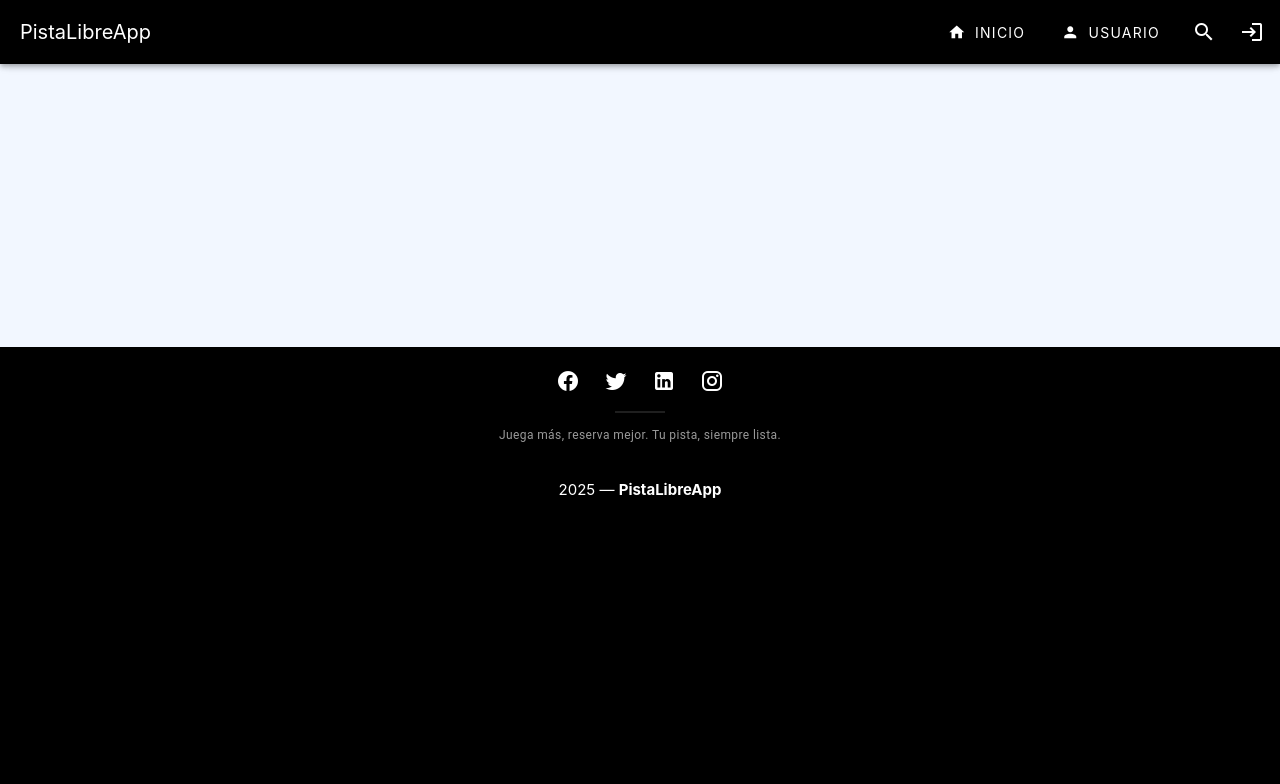
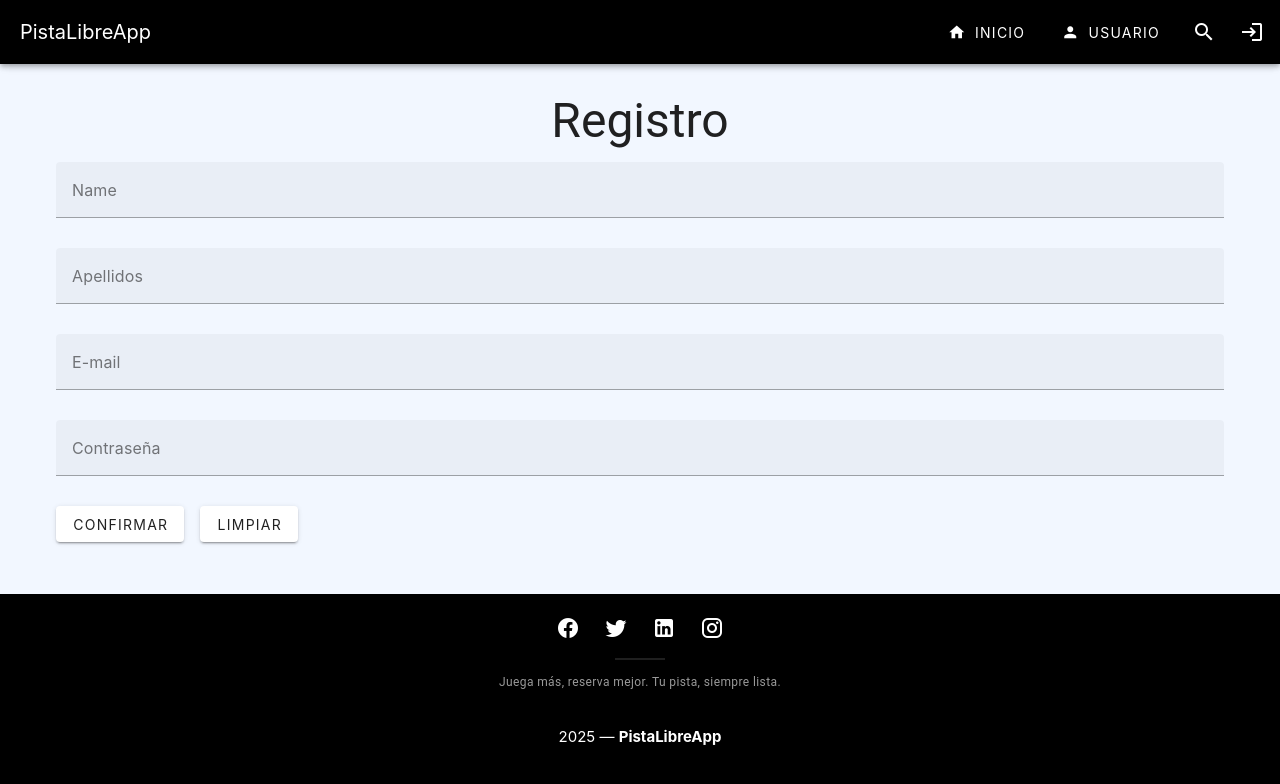
Before and after one commit to ceemeese/pistaLibre, a Vue app in the folder frontend/: page /register in a window 1280 px wide. Shown: the top 784 px of the page. Built offline with nearby package versions, Linux system fonts and the light colour scheme; the HTML template or start-up script is replaced by a standard one; what v-calendar would draw is missing.

Commit message:
Vista de registro con formulario y validaciones required

```diff
--- a/frontend/package.json
+++ b/frontend/package.json
@@ -16,6 +16,8 @@
   },
   "dependencies": {
     "@popperjs/core": "^2.11.8",
+    "@vuelidate/core": "^2.0.3",
+    "@vuelidate/validators": "^2.0.4",
     "@vuepic/vue-datepicker": "^11.0.2",
     "pinia": "^3.0.1",
     "v-calendar": "^3.1.2",
--- /dev/null
+++ b/frontend/src/components/AppRegisterForm.vue
@@ -0,0 +1,107 @@
+<template>
+    <v-container >
+        <h1 class="text-h5 text-md-h3 mb-4 text-center mt-4">Registro</h1>
+        <form>
+        <v-text-field
+            v-model="state.name"
+            :counter="10"
+            :error-messages="v$.name.$errors.map(e => String(e.$message))"
+            label="Name"
+            required
+            @blur="v$.name.$touch"
+            @input="v$.name.$touch"
+            class="mb-2"
+        ></v-text-field>
+
+        <v-text-field
+            v-model="state.surname"
+            :error-messages="v$.surname.$errors.map(e => String(e.$message))"
+            label="Apellidos"
+            required
+            @blur="v$.email.$touch"
+            @input="v$.email.$touch"
+            class="mb-2"
+        ></v-text-field>
+
+        <v-text-field
+            v-model="state.email"
+            :error-messages="v$.email.$errors.map(e => String(e.$message))"
+            label="E-mail"
+            required
+            @blur="v$.email.$touch"
+            @input="v$.email.$touch"
+            class="mb-2"
+        ></v-text-field>
+
+        <v-text-field
+            v-model="state.password"
+            :error-messages="v$.password.$errors.map(e => String(e.$message))"
+            label="Contraseña"
+            required
+            @blur="v$.email.$touch"
+            @input="v$.email.$touch"
+            class="mb-2"
+        ></v-text-field>
+
+
+        <v-btn
+            class="me-4"
+            @click="v$.$validate"
+        >
+            Confirmar
+        </v-btn>
+        <v-btn @click="clear">
+            Limpiar
+        </v-btn>
+        </form>
+    </v-container>
+  </template>
+
+<script setup lang="ts">
+  import { reactive } from 'vue'
+  import { useVuelidate } from '@vuelidate/core'
+  import { email, required } from '@vuelidate/validators'
+
+    interface State {
+        name: string;
+        surname: string;
+        email: string;
+        password: string;
+    }
+
+
+    const initialState: State = {
+        name: '',
+        surname: '',
+        email: '',
+        password: ''
+    }
+
+    //Variable reactiva
+    const state = reactive<State>({
+        ...initialState,
+    })
+
+
+    const rules = {
+        name: { required },
+        surname: { required },
+        email: { required, email },
+        password: { required },
+    }
+
+    const v$ = useVuelidate(rules, state)
+
+    function clear () {
+        v$.value.$reset()
+
+        for (const [key, value] of Object.entries(initialState) as [keyof State, string][]) {
+            state[key] = value
+        }
+    }
+</script>
+
+<style scoped>
+
+
+</style>
--- a/frontend/src/main.ts
+++ b/frontend/src/main.ts
@@ -17,6 +17,7 @@ import App from './App.vue'
 import router from './router'
 
 
+
 const app = createApp(App)
 
 app.use(createPinia())
@@ -27,4 +28,5 @@ app.use(Toast, options)
 app.use(VCalendar, {})
 app.component('VueDatePicker', VueDatePicker);
 
+
 app.mount('#app')
--- a/frontend/src/router/index.ts
+++ b/frontend/src/router/index.ts
@@ -2,6 +2,7 @@ import { createRouter, createWebHistory } from 'vue-router'
 import HomeView from '../views/HomeView.vue'
 import AuthView from '@/views/AuthView.vue'
 import UserView from '@/views/UserView.vue'
+import RegisterView from '@/views/RegisterView.vue'
 
 const router = createRouter({
   history: createWebHistory(import.meta.env.BASE_URL),
@@ -28,6 +29,11 @@ const router = createRouter({
       path: '/user',
       name: 'user',
       component: UserView,
+    },
+    {
+      path: '/register',
+      name: 'register',
+      component: RegisterView,
     }
   ],
 })
--- /dev/null
+++ b/frontend/src/views/RegisterView.vue
@@ -0,0 +1,15 @@
+<template>
+
+    <RegisterForm />
+
+</template>
+
+<script setup lang="ts">
+    import RegisterForm from '../components/AppRegisterForm.vue'
+
+
+</script>
+
+<style scoped>
+
+</style>
```
Also changed, not shown: 1 other file (tests, documents, lock files or other folders).
